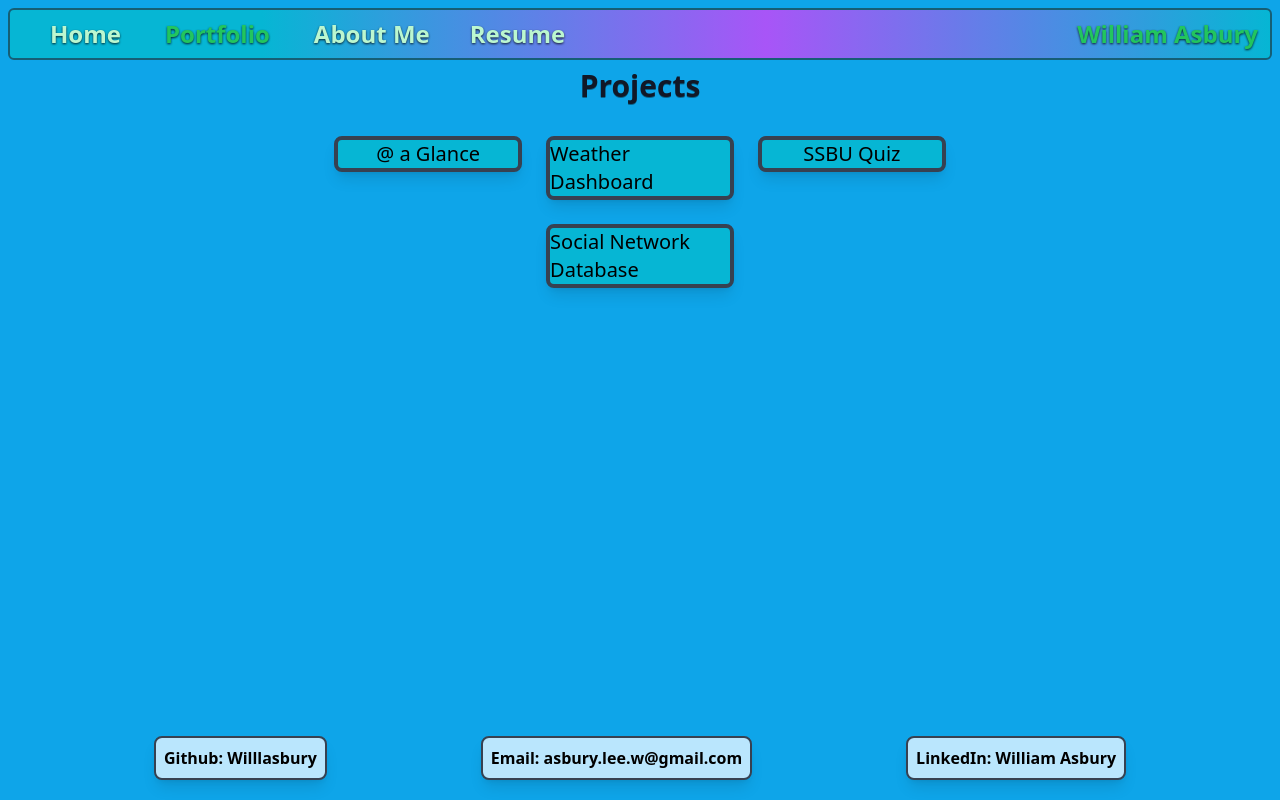
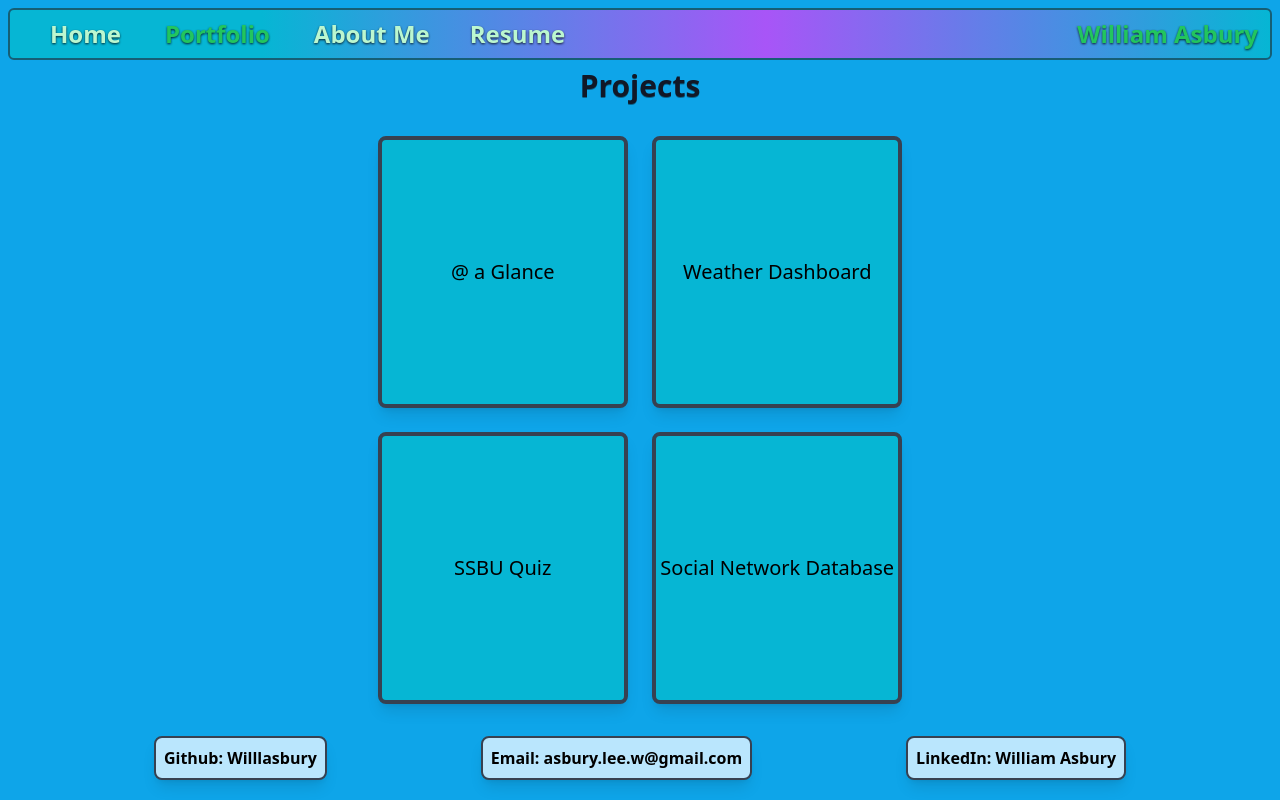
Before and after one commit to Willlasbury/react-portfolio, a React (Create React App) app: page /react-portfolio/portfolio in a window 1280 px wide. Built offline with nearby package versions, Linux system fonts and the light colour scheme.

Commit message:
adjusted project page

```diff
--- a/src/pages/AboutMe.js
+++ b/src/pages/AboutMe.js
@@ -2,7 +2,7 @@ import photo from "../utils/images/photo.jpg";
 
 export default function AboutMe({ visited }) {
   return (
-    <main className="flex flex-col place-items-center">
+    <>
       <h1>William Asbury</h1>
       <h2>I like to climb rocks and learn things. Please give me a job</h2>
       <img
@@ -10,6 +10,6 @@ export default function AboutMe({ visited }) {
         src={photo}
         alt="Will climbing the Shredder Project in southwestern Virginia"
       />
-    </main>
+    </>
   );
 }
--- a/src/pages/Home.js
+++ b/src/pages/Home.js
@@ -3,14 +3,14 @@ import photo from "../utils/images/photo.jpg";
 export default function Home() {
   return (
     <>
-    {/* <main className="flex flex-col items-center grow"> */}
-      <h1 className="text-4xl font-sans border-4 border-cyan-400 rounded-lg p-4 my-3 drop-shadow-lg inner-shadow">I'm Will, please hire me</h1>
+      <h1 className="text-4xl font-sans border-4 border-cyan-400 rounded-lg p-4 my-3 drop-shadow-lg inner-shadow">
+        Thank you for visiting this page.
+      </h1>
       <img
         className="w-2/12 rounded-full border-2 border-blue-950 drop-shadow-2xl shadow-inner"
         src={photo}
         alt="Will climbing the Shredder Project in southwestern Virginia"
-        />
-    {/* </main> */}
-        </>
+      />
+    </>
   );
 }
--- a/src/pages/NotFound.js
+++ b/src/pages/NotFound.js
@@ -1,7 +1,7 @@
 export default function NotFound () {
     return (
-        <main className="h-full">
+        <>
             <h2>404: Page Not Found</h2>
-        </main>
+        </>
     )
 }
--- a/src/pages/Projects.js
+++ b/src/pages/Projects.js
@@ -2,19 +2,19 @@ import projects from "../utils/projects";
 
 export default function Home() {
   return (
-    <main className="h-full">
-      <h1 className="mb-5 flex justify-center text-3xl font-bold font-sans text-gray-900 [text-shadow:_0_1px_0_rgb(0_0_0_/_40%)]">
+    <>
+      <h1 className="mb-5 text-3xl font-bold font-sans text-gray-900 [text-shadow:_0_1px_0_rgb(0_0_0_/_40%)]">
         Projects
       </h1>
-      <section className="flex flex-wrap justify-center h-5/6">
+      <section className="flex flex-wrap justify-center grow">
         {Object.keys(projects).map((key, index) => {
           return (
             <article
               key={index}
-              className="flex justify-center w-1/4 h-1/4 m-3 border-4 border-gray-700 rounded-lg shadow-lg bg-cyan-500 hover:font-bold hover:bg-cyan-400 text-xl font-medium hover:text-2xl"
+              className="flex w-1/3 m-3 border-4 border-gray-700 rounded-lg shadow-lg bg-cyan-500"
             >
               <a
-                className="flex grow place-content-center items-center"
+                className="flex justify-center items-center grow text-xl font-medium hover:[text-shadow:_0_1px_0_rgb(0_0_0_/_40%)]  hover:bg-cyan-400 hover:rounded-lg"
                 href={projects[key]}
               >
                 {key}
@@ -23,6 +23,6 @@ export default function Home() {
           );
         })}
       </section>
-    </main>
+    </>
   );
 }
```
